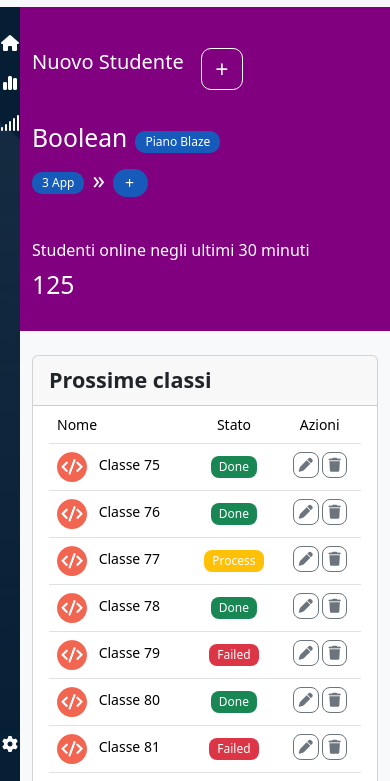
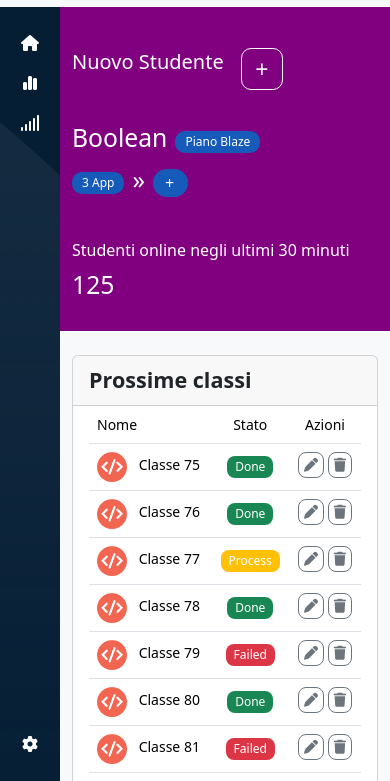
Before and after one commit to JohnQuimson/html-css-bootstrap-dashboard, a plain HTML site: page index.html in a window 390 px wide. Shown: the part 63-844 px from the top of the page. Drawn offline with nearby package versions, Linux system fonts and the light colour scheme.

Commit message:
fix: spaziature sidebar

```diff
--- a/css/style.css
+++ b/css/style.css
@@ -117,6 +117,12 @@ MEDIA QUERY
 }
 
 @media screen and (max-width: 992px) {
+  .jq-sidebar {
+    padding: 0 20px;
+  }
+  .jq-sidebar {
+    padding: 0 20px;
+  }
   .jq-sidebar ul {
     align-items: center;
   }
```
